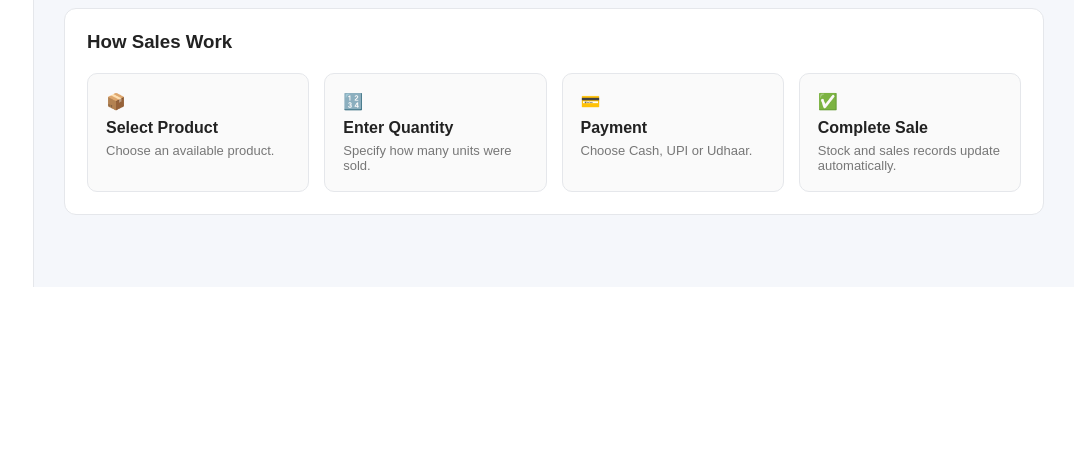
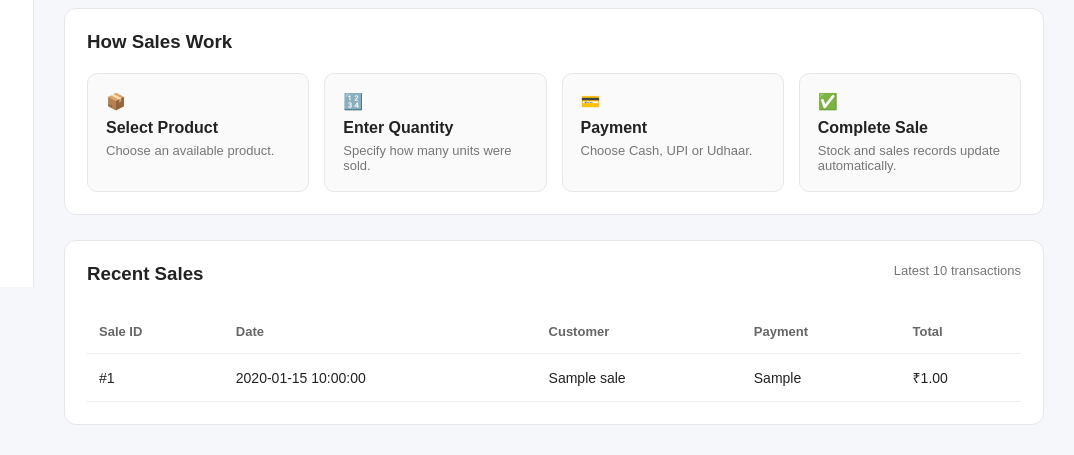
Before and after one commit to aanyajain9/VyapaarOS, a Flask app: template templates/sales.html in a window 1280 px wide. Shown: the part 513-968 px from the top of the page, without its empty margins (206-1280 px from the left). Before the commit the page ends 800 px from the top, so only its background shows below. Run offline with Flask 3, Linux system fonts and the light colour scheme; the template is opened without the code that fills it: most values are stand-ins (such as "Sample title", 1, 10 or a date in 2020).

Commit message:
Complete sales management module

```diff
--- a/app.py
+++ b/app.py
@@ -288,9 +288,10 @@ def delete_product(product_id):
     return redirect(url_for("inventory"))
 
 
-
 @app.route("/sales")
 def sales():
+
+    success = request.args.get("success")
 
     connection = get_db_connection()
     cursor = connection.cursor(dictionary=True)
@@ -311,31 +312,46 @@ def sales():
 
     products = cursor.fetchall()
 
-
     # Customers
     cursor.execute("""
-    SELECT
-        customer_id,
-        name
-    FROM customers
-    WHERE vendor_id = 1
-    ORDER BY name
-""")
+        SELECT
+            customer_id,
+            name
+        FROM customers
+        WHERE vendor_id = 1
+        ORDER BY name
+    """)
 
     customers = cursor.fetchall()
 
+    # Recent Sales
+    cursor.execute("""
+        SELECT
+            s.sale_id,
+            s.sale_date,
+            s.total_amount,
+            s.payment_method,
+            COALESCE(c.name, 'Walk-in Customer') AS customer_name
+        FROM sales s
+        LEFT JOIN customers c
+            ON s.customer_id = c.customer_id
+        WHERE s.vendor_id = 1
+        ORDER BY s.sale_id DESC
+        LIMIT 10
+    """)
+
+    recent_sales = cursor.fetchall()
 
     cursor.close()
     connection.close()
 
-
     return render_template(
         "sales.html",
         products=products,
-        customers=customers
+        customers=customers,
+        recent_sales=recent_sales,
+        success=success
     )
-
-
 @app.route("/sales/create", methods=["POST"])
 def create_sale():
 
@@ -360,6 +376,8 @@ def create_sale():
         # 1. GET PRODUCT
         # =========================
 
+        # 1. GET PRODUCT
+
         cursor.execute("""
             SELECT
                 product_id,
@@ -370,7 +388,6 @@ def create_sale():
             FROM products
             WHERE product_id = %s
             AND vendor_id = 1
-
         """, (product_id,))
 
         product = cursor.fetchone()
@@ -470,7 +487,9 @@ def create_sale():
 
         connection.commit()
 
-        return redirect(url_for("sales"))
+        return redirect(
+            url_for("sales", success="Sale completed successfully!")
+        )
 
 
     except Exception as e:
--- a/static/css/style.css
+++ b/static/css/style.css
@@ -444,3 +444,13 @@ td {
     }
 
 }
+
+
+.sales-history {
+    margin-top: 25px;
+}
+
+.sales-history .card-header span {
+    color: #777;
+    font-size: 13px;
+}
--- a/templates/sales.html
+++ b/templates/sales.html
@@ -81,6 +81,14 @@
             </div>
 
         </header>
+
+        {% if success %}
+
+        <div class="success-message">
+            ✅ {{ success }}
+        </div>
+
+        {% endif %}
 
 
         <!-- Sale Form -->
@@ -214,6 +222,9 @@
         </section>
 
 
+
+
+
         <!-- Product Information -->
 
         <section class="dashboard-card sales-info">
@@ -250,6 +261,83 @@
 
         </section>
 
+
+        <section class="dashboard-card sales-history">
+
+    <div class="card-header">
+
+        <h3>Recent Sales</h3>
+
+        <span>
+            Latest 10 transactions
+        </span>
+
+    </div>
+
+    <div class="table-container">
+
+        <table>
+
+            <thead>
+
+                <tr>
+                    <th>Sale ID</th>
+                    <th>Date</th>
+                    <th>Customer</th>
+                    <th>Payment</th>
+                    <th>Total</th>
+                </tr>
+
+            </thead>
+
+            <tbody>
+
+                {% for sale in recent_sales %}
+
+                <tr>
+
+                    <td>
+                        #{{ sale.sale_id }}
+                    </td>
+
+                    <td>
+                        {{ sale.sale_date }}
+                    </td>
+
+                    <td>
+                        {{ sale.customer_name }}
+                    </td>
+
+                    <td>
+                        {{ sale.payment_method }}
+                    </td>
+
+                    <td>
+                        ₹{{ "%.2f"|format(sale.total_amount) }}
+                    </td>
+
+                </tr>
+
+                {% else %}
+
+                <tr>
+
+                    <td colspan="5" class="empty-message">
+                        No sales recorded yet.
+                    </td>
+
+                </tr>
+
+                {% endfor %}
+
+            </tbody>
+
+        </table>
+
+    </div>
+
+</section>
+
     </main>
 
 </body>
```
